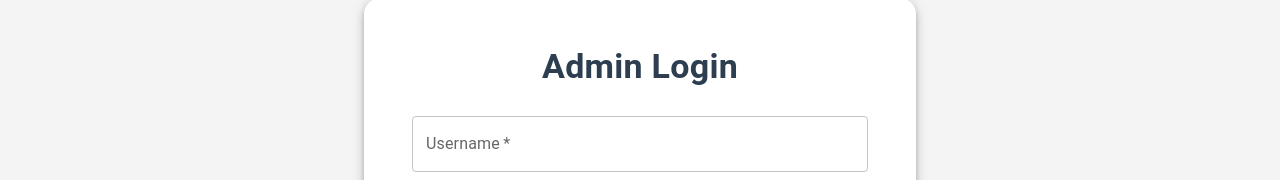
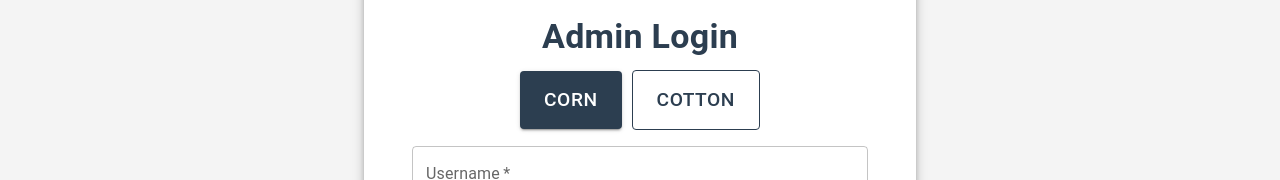
Before and after one commit to rutwiksaraf/STEP_Website, a React (Create React App) app in the folder frontend_Local/: page /adminlogin in a window 1280 px wide. Shown: the part 392-572 px from the top of the page. Built offline with nearby package versions, Linux system fonts and the light colour scheme.

Commit message:
Admins seperated (corn and cotton), admin page UI improved

```diff
--- a/frontend_Local/src/AdminLoginForm.js
+++ b/frontend_Local/src/AdminLoginForm.js
@@ -14,7 +14,18 @@ import axios from "axios";
 function AdminLoginForm() {
   const [username, setUsername] = useState("");
   const [password, setPassword] = useState("");
+  const [cropType, setCropType] = useState("corn");
   const [errorMessage, setErrorMessage] = useState("");
+
+  const handleCardClick = (type) => {
+    setCropType(type);
+  };
+
+  const cropOptions = [
+    { label: "Corn", value: "corn" },
+    { label: "Cotton", value: "cotton" },
+    // Add more options here
+  ];
 
   useEffect(() => {
     let timer;
@@ -28,7 +39,7 @@ function AdminLoginForm() {
 
   const handleSubmit = (e) => {
     e.preventDefault();
-    const formData = { username, password };
+    const formData = { username, password, cropType };
 
     if (username === "Step_admin27" && password === "ufifasabe27") {
       axios.post("/api/superadminlogin", formData).then((response) => {
@@ -41,16 +52,22 @@ function AdminLoginForm() {
         }
       });
     } else {
-      axios.post("/api/adminlogin", formData).then((response) => {
+      axios
+        .post("/api/adminlogin", formData)
+        .then((response) => {
           if (response.data.message === "Login successful") {
             localStorage.setItem("username", username);
+            localStorage.setItem("cropType", cropType);
             localStorage.setItem("accessToken", response.data.accessToken);
             localStorage.setItem("token", response.data.accessToken);
             window.location.href = "/adminspage";
           } else {
-          setErrorMessage("Invalid credentials. Please check your username and password.");
+            setErrorMessage(
+              "Invalid credentials. Please check your username and password."
+            );
           }
-      }).catch(() => {
+        })
+        .catch(() => {
           setErrorMessage("An error occurred. Please try again later.");
         });
     }
@@ -68,12 +85,16 @@ function AdminLoginForm() {
         overflow: "hidden",
       }}
     >
-      <div className="ocean">
-        <div className="wave"></div>
-        <div className="wave"></div>
-      </div>
       <Container maxWidth="sm">
-        <Card elevation={5} sx={{ borderRadius: "16px", padding: 4, position: "relative", zIndex: 1 }}>
+        <Card
+          elevation={5}
+          sx={{
+            borderRadius: "16px",
+            padding: 4,
+            position: "relative",
+            zIndex: 1,
+          }}
+        >
           <CardContent>
             <Typography
               variant="h4"
@@ -89,6 +110,40 @@ function AdminLoginForm() {
               </Alert>
             )}
             <form onSubmit={handleSubmit}>
+              <div
+                style={{
+                  display: "flex",
+                  flexDirection: "row", // Align children in a row
+                  flexWrap: "wrap", // Allow the items to wrap as needed
+                  justifyContent: "center", // Center horizontally
+                  alignItems: "center",
+                  gap: 10
+                }}
+              >
+                {cropOptions.map((option) => (
+                  <Button
+                    key={option.value}
+                    variant={
+                      cropType === option.value ? "contained" : "outlined"
+                    }
+                    onClick={() => handleCardClick(option.value)}
+                    sx={{
+                      fontSize: "1.2rem",
+                      padding: "12px 24px",
+                      backgroundColor:
+                        cropType === option.value ? "#2c3e50" : "transparent",
+                      color: cropType === option.value ? "white" : "#2c3e50",
+                      borderColor: "#2c3e50",
+                      "&:hover": {
+                        backgroundColor: "#2c3e50",
+                        color: "white",
+                      },
+                    }}
+                  >
+                    {option.label}
+                  </Button>
+                ))}
+              </div>
               <TextField
                 label="Username"
                 fullWidth
@@ -126,7 +181,10 @@ function AdminLoginForm() {
               </Button>
             </form>
             <Typography variant="body2" align="center" sx={{ marginTop: 2 }}>
-              <a href="/login" style={{ color: "#2c3e50", textDecoration: "none" }}>
+              <a
+                href="/login"
+                style={{ color: "#2c3e50", textDecoration: "none" }}
+              >
                 User Login
               </a>
             </Typography>
```
Also changed, not shown: frontend_Local/src/AdminPage.js, 8 other files (tests, documents, lock files or other folders). Lines whose indentation alone changed are shown as unchanged.
